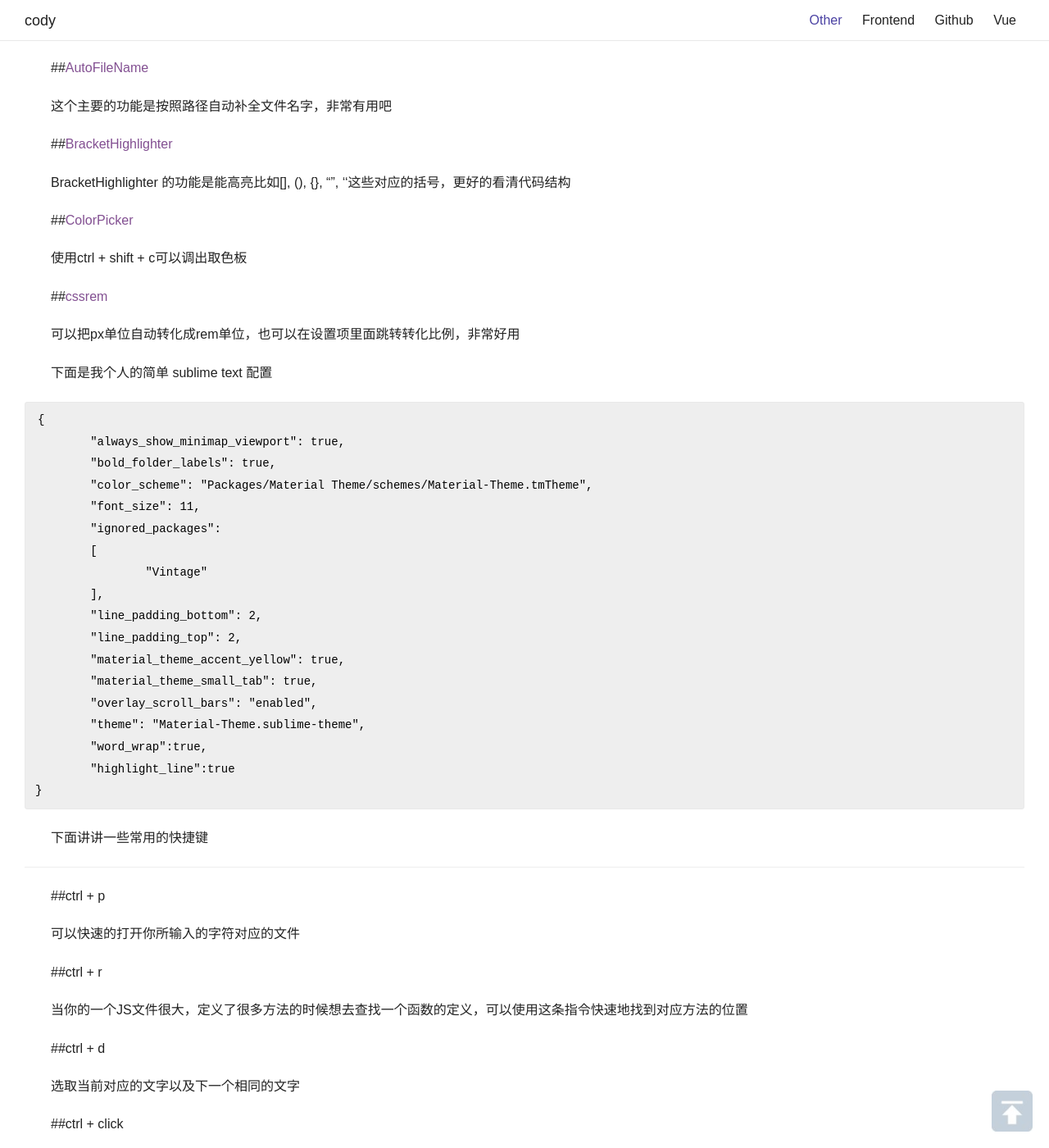
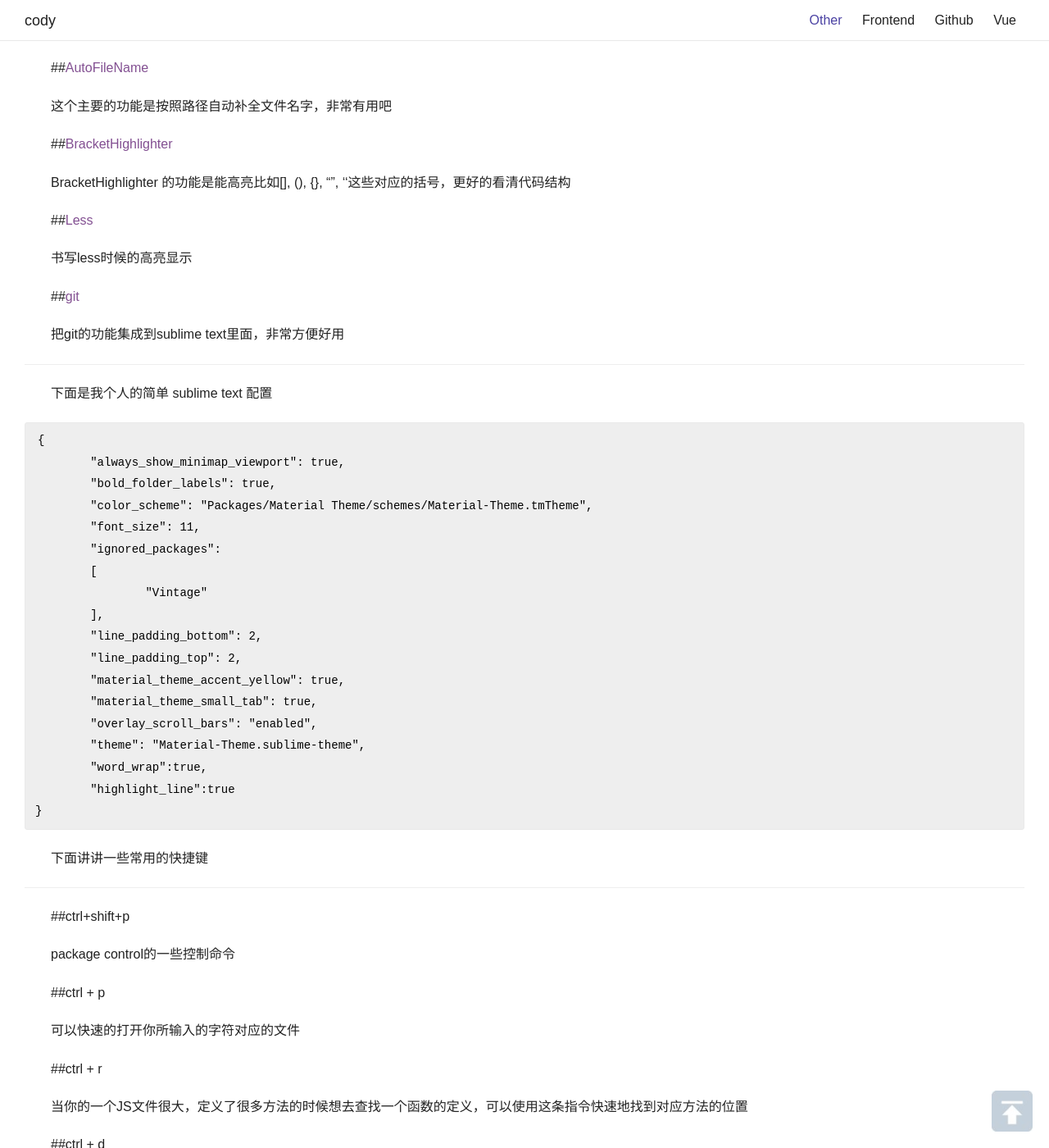
Before and after one commit to cody1991/cody1991.github.io, a Jekyll site: the page built from _posts/2015-12-15-sublime-text-guide.markdown, in a window 1280 px wide and 1400 px high, scrolled down 2047 px. Shown: the whole window at 82% size. Built offline with Jekyll 4.4.1, drawn with Linux system fonts in a browser that asks for light colours; nearby versions of some CDN libraries; comment, search, counter and statistics services are not loaded.

Commit message:
modify sublime text post

```diff
--- a/_posts/2015-12-15-sublime-text-guide.markdown
+++ b/_posts/2015-12-15-sublime-text-guide.markdown
@@ -64,13 +64,15 @@ sublime text3的侧边栏文件夹的右键功能是非常少的，只有几个
 
 BracketHighlighter 的功能是能高亮比如[], (), {}, "", ''这些对应的括号，更好的看清代码结构
 
-##[ColorPicker](https://github.com/weslly/ColorPicker)
+##[Less](https://github.com/danro/LESS-sublime)
 
-使用ctrl + shift + c可以调出取色板
+书写less时候的高亮显示
 
-##[cssrem](https://github.com/flashlizi/cssrem)
+##[git](https://github.com/kemayo/sublime-text-git)
 
-可以把px单位自动转化成rem单位，也可以在设置项里面跳转转化比例，非常好用
+把git的功能集成到sublime text里面，非常方便好用
+
+---
 
 下面是我个人的简单 sublime text 配置
 
@@ -97,6 +99,10 @@ BracketHighlighter 的功能是能高亮比如[], (), {}, "", ''这些对应的
 
 ----
 
+##ctrl+shift+p
+
+package control的一些控制命令
+
 ##ctrl + p
 
 可以快速的打开你所输入的字符对应的文件
```
